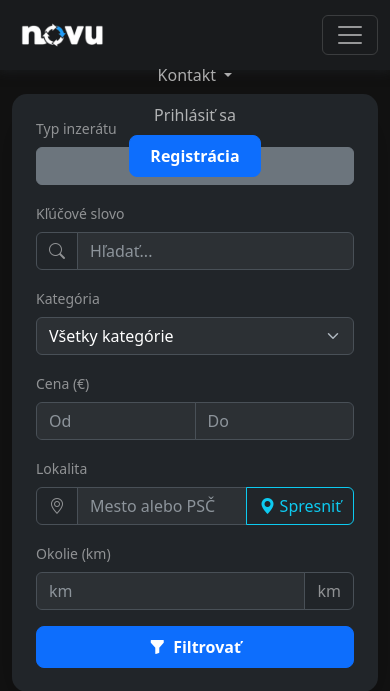
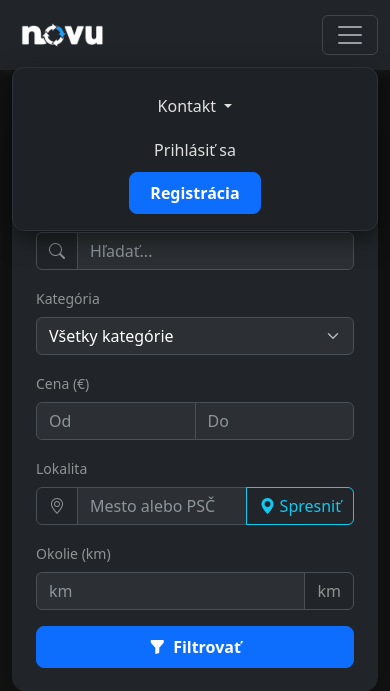
Before and after one commit to thestewo/bazar-platforma, a Django app: page / in a window 390 px wide, after a click that opens the changed part. Shown: the top 691 px of the page. Run offline with Django 5.2, Linux system fonts and the light colour scheme; data that the repository does not hold is empty; some libraries are stand-ins or nearby versions.

Commit message:
ui na mobile

```diff
--- a/bazar/inzeraty/templates/inzeraty/detail.html
+++ b/bazar/inzeraty/templates/inzeraty/detail.html
@@ -21,7 +21,7 @@
                             <h2 class="mb-0 fw-bold" style="letter-spacing: 1px;">{{ inzerat.nazov }}</h2>
                         </div>
 
-                        <div class="d-flex align-items-center gap-3 bg-dark p-2 px-3 rounded border border-secondary shadow-sm">
+                        <div class="d-flex flex-wrap align-items-center gap-3 bg-dark p-2 px-3 rounded border border-secondary shadow-sm">
                             <div class="text-center px-2">
                                 <span class="d-block small text-white-50 text-uppercase" style="font-size: 0.7rem;">Cena</span>
                                 <h4 class="mb-0 text-primary fw-bold">{{ inzerat.cena }} €</h4>
--- a/bazar/static/css/style.css
+++ b/bazar/static/css/style.css
@@ -1,17 +1,81 @@
 :root {
-    --bs-body-bg: #0;
+    --bs-body-bg: #121212;
     --bs-body-color: #ffffff;
-    --bs-navbar-bg: #21252985;
+    --bs-navbar-bg: #212529;
+    --bs-navbar-border: #2c3237;
 }
+
+/* Základná navigácia pre všetky zariadenia */
 .navbar {
     background-color: var(--bs-navbar-bg) !important;
     box-shadow: 0 2px 10px rgba(33, 37, 41, 0.5);
     padding: 15px 0;
 }
+
 .navbar-brand {
     font-weight: 800;
     color: #0080d4 !important;
     letter-spacing: -1px;
+}
+
+/* Odkazy v navigácii */
+.navbar-nav .nav-link {
+    color: #e0e0e0 !important;
+    font-weight: 500;
+    transition: color 0.2s ease;
+}
+
+.navbar-nav .nav-link:hover {
+    color: #ffffff !important;
+}
+
+/* 📱 IBA MOBILY (obrazovky užšie ako 992px) */
+@media (max-width: 991.98px) {
+    .navbar-collapse {
+        background-color: #1e2227 !important; /* Štýlové tmavšie pozadie */
+        border: 1px solid var(--bs-navbar-border);
+        border-radius: 12px;
+        padding: 16px;
+        margin-top: 12px;
+        box-shadow: 0 8px 24px rgba(0, 0, 0, 0.5); /* Tieň oddeľujúci menu od filtra */
+    }
+
+    .navbar-nav .nav-link {
+        padding: 10px 14px !important;
+        border-radius: 8px;
+    }
+
+    .navbar-nav .nav-link:hover {
+        background-color: rgba(255, 255, 255, 0.05);
+    }
+}
+
+/* 💻 IBA POČÍTAČE (obrazovky 992px a širšie) */
+@media (min-width: 992px) {
+    .navbar-collapse {
+        background-color: transparent !important;
+        border: none !important;
+        padding: 0 !important;
+        margin-top: 0 !important;
+        box-shadow: none !important;
+    }
+}
+
+/* Dropdown menu (pre tlačidlá ako Profil / Kontakt po kliknutí) */
+.dropdown-menu {
+    background-color: #1e2227 !important;
+    border: 1px solid var(--bs-navbar-border);
+    border-radius: 10px;
+    box-shadow: 0 10px 25px rgba(0, 0, 0, 0.4);
+}
+
+.dropdown-item {
+    color: #e0e0e0 !important;
+}
+
+.dropdown-item:hover {
+    background-color: #0080d4 !important;
+    color: #ffffff !important;
 }
 
 .card {
```
